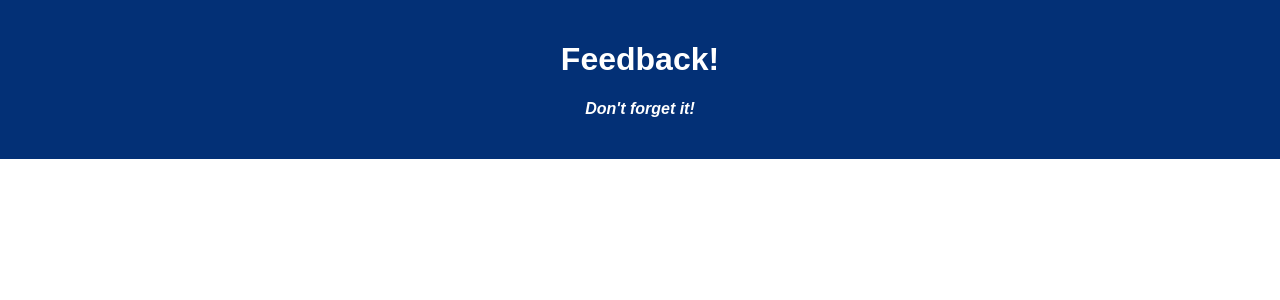
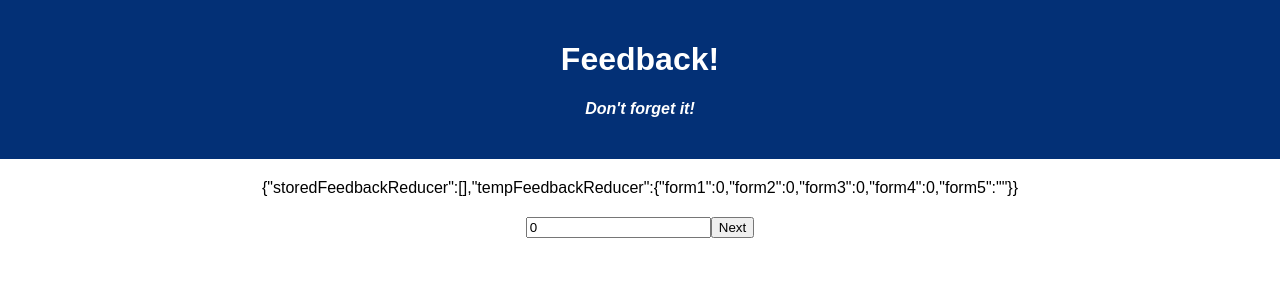
Before and after one commit to AVLynch5/Weekend5-Redux-Feedback, a React (Create React App) app: page / in a window 1280 px wide. Shown: the top 300 px of the page. Built offline with nearby package versions, Linux system fonts and the light colour scheme.

Commit message:
updated app.jsx - imported useSelector and Form1. Tested reduxStore using JSON.stringify. Called Form1

```diff
--- a/src/components/App/App.jsx
+++ b/src/components/App/App.jsx
@@ -1,8 +1,15 @@
 import React from 'react';
 import axios from 'axios';
 import './App.css';
+//import useSelector
+import { useSelector } from 'react-redux';
+//import components
+import Form1 from '../Form1/Form1';
 
 function App() {
+
+  //declare reduxStore
+  const reduxStore = useSelector(store => store);
 
   return (
     <div className='App'>
@@ -10,6 +17,8 @@ function App() {
         <h1 className='App-title'>Feedback!</h1>
         <h4>Don't forget it!</h4>
       </header>
+      <p>{JSON.stringify(reduxStore)}</p>
+      <Form1 />
     </div>
   );
 }
```
